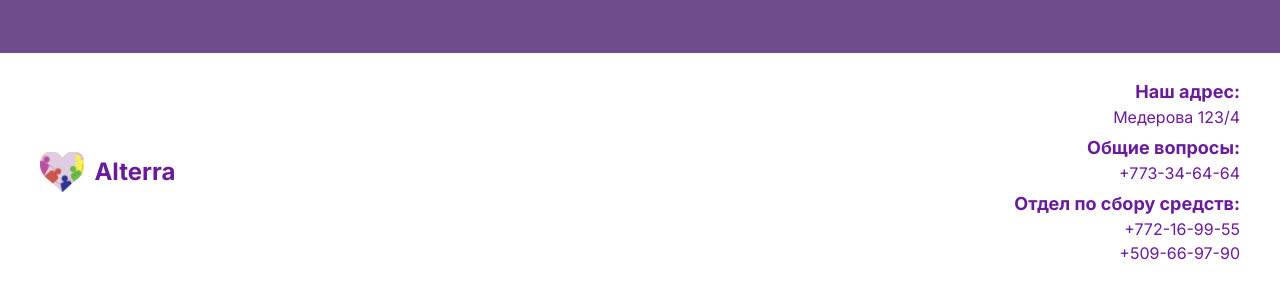
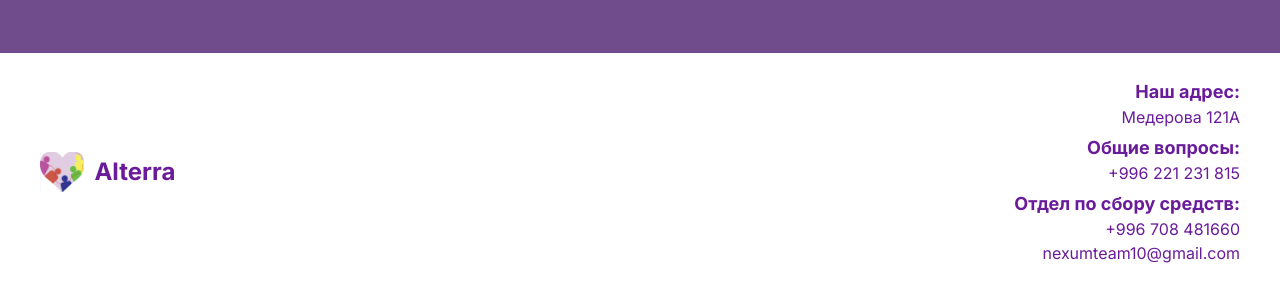
Before and after one commit to adelbajtikov/new, a Flask app: page / in a window 1280 px wide. Shown: the part 1733-2023 px from the top of the page. Run offline with Flask 2, Linux system fonts and the light colour scheme; data comes from the database, SQL or seed files in the repository; parts of the project's set-up code (start-up, migrations or seed data) failed here and were passed over; some libraries are stand-ins or nearby versions; some web fonts are replaced.

Commit message:
Обновил проект

```diff
--- a/templates/footer.html
+++ b/templates/footer.html
@@ -5,9 +5,9 @@
             <span class="footer-logo-text">Alterra</span>
         </div>
         <div class="footer-info">
-            <p><strong>Наш адрес:</strong><br>Медерова 123/4</p>
-            <p><strong>Общие вопросы:</strong><br>+773-34-64-64</p>
-            <p><strong>Отдел по сбору средств:</strong><br>+772-16-99-55<br>+509-66-97-90</p>
+            <p><strong>Наш адрес:</strong><br>Медерова 121А</p>
+            <p><strong>Общие вопросы:</strong><br>+996 221 231 815</p>
+            <p><strong>Отдел по сбору средств:</strong><br>+996 708 481660<br>nexumteam10@gmail.com</p>
         </div>
     </div>
 </footer>
```
